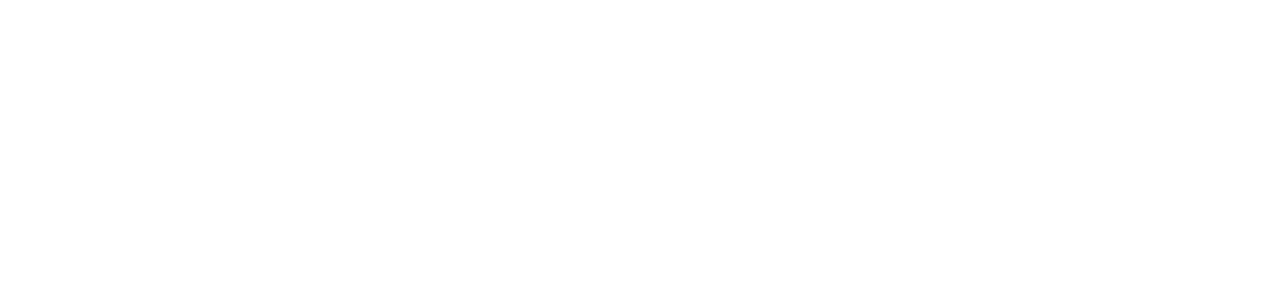
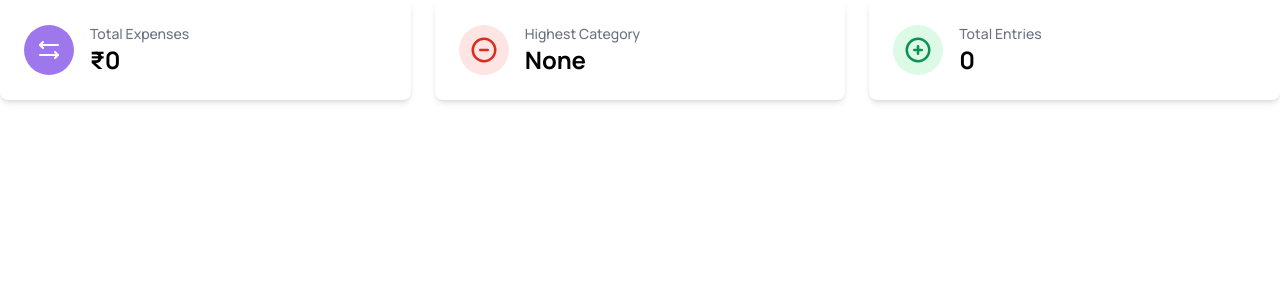
Before and after one commit to omkar-hadole/MyBudgetBook, a React (Vite) app: page / in a window 1280 px wide. Before the commit this address had no page. Shown: the top 300 px of the page. Built offline with nearby package versions, Linux system fonts and the light colour scheme; a web font is replaced by a local one.

Commit message:
ExpenseSummary component with placeholder values

```diff
--- a/src/App.jsx
+++ b/src/App.jsx
@@ -1,14 +1,11 @@
 import React from "react";
 import { BrowserRouter, Routes, Route } from "react-router-dom";
+import ExpenseSummary from "./components/ExpenseSummary";
 
 const App = () => {
   return (
     <>
-      <BrowserRouter>
-        <Routes>
-          <Route/>
-        </Routes>
-      </BrowserRouter>
+          <ExpenseSummary/>
     </>
   );
 };
--- a/src/components/ExpenseSummary.jsx
+++ b/src/components/ExpenseSummary.jsx
@@ -1,9 +1,40 @@
-import React from 'react'
+import React from "react";
+import Group1 from "../assets/Group1.svg";
+import Group2 from "../assets/Group2.svg";
+import Group3 from "../assets/Group3.svg";
 
-function ExpenseSummary() {
+const ExpenseSummary = () => {
   return (
-    <div>ExpenseSummary</div>
-  )
-}
+    <div className="grid grid-cols-1 md:grid-cols-3 gap-6">
+      <div className="bg-white rounded-lg shadow-md p-6 hover:shadow-lg">
+        <div className="flex items-center space-x-4">
+          <img src={Group1} alt="Total Expenses" />
+          <div>
+            <h3 className="text-sm font-medium text-gray-500">Total Expenses</h3>
+            <p className="text-2xl font-bold text-black">₹0</p>
+          </div>
+        </div>
+      </div>
+      <div className="bg-white rounded-lg shadow-md p-6 hover:shadow-lg">
+        <div className="flex items-center space-x-4">
+          <img src={Group2} alt="Highest Category" />
+          <div>
+            <h3 className="text-sm font-medium text-gray-500">Highest Category</h3>
+            <p className="text-2xl font-bold text-black">None</p>
+          </div>
+        </div>
+      </div>
+      <div className="bg-white rounded-lg shadow-md p-6 hover:shadow-lg">
+        <div className="flex items-center space-x-4">
+          <img src={Group3} alt="Total Entries" />
+          <div>
+            <h3 className="text-sm font-medium text-gray-500">Total Entries</h3>
+            <p className="text-2xl font-bold text-black">0</p>
+          </div>
+        </div>
+      </div>
+    </div>
+  );
+};
 
-export default ExpenseSummary
+export default ExpenseSummary;
```
